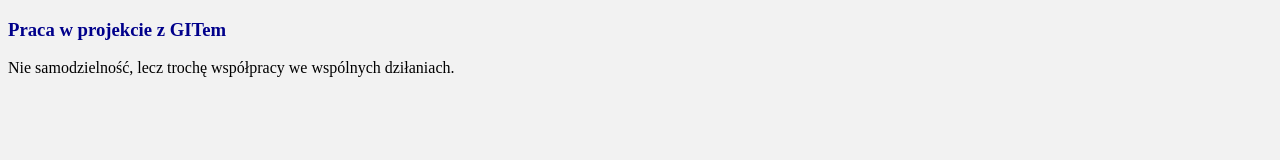
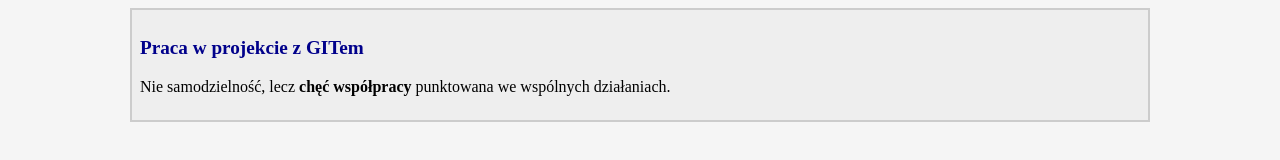
Before and after one commit to tomasz-em/git_2, a plain HTML site: page index.html in a window 1280 px wide. Drawn offline with Linux system fonts and the light colour scheme.

Commit message:
early update
* new a page container
* extended basic styles

```diff
--- a/index.html
+++ b/index.html
@@ -7,8 +7,10 @@
     <link rel="stylesheet" href="styl.css">
 </head>
 <body>
-    <h3>Praca w projekcie z GITem</h3>
-    <p>Nie samodzielność, lecz trochę współpracy we wspólnych dziłaniach.</p>
+    <div class="page">
+        <h3>Praca w projekcie z GITem</h3>
+        <p>Nie samodzielność, lecz <strong>chęć współpracy</strong> punktowana we wspólnych działaniach.</p>
+    </div>
 
     <script src="skrypt.js"></script>
 </body>
--- a/styl.css
+++ b/styl.css
@@ -1,7 +1,16 @@
 body {
-    background-color: #f2f2f2;
+    background-color: #f5f5f5;
 }
 
 h3 {
     color: darkblue;
+    font-size: 1.2em;
 }
+
+.page {
+    max-width: 1000px;
+    background-color: #eee;
+    border: 2px solid #ccc;
+    padding: 0.5em;
+    margin: 0 auto;
+}
```
